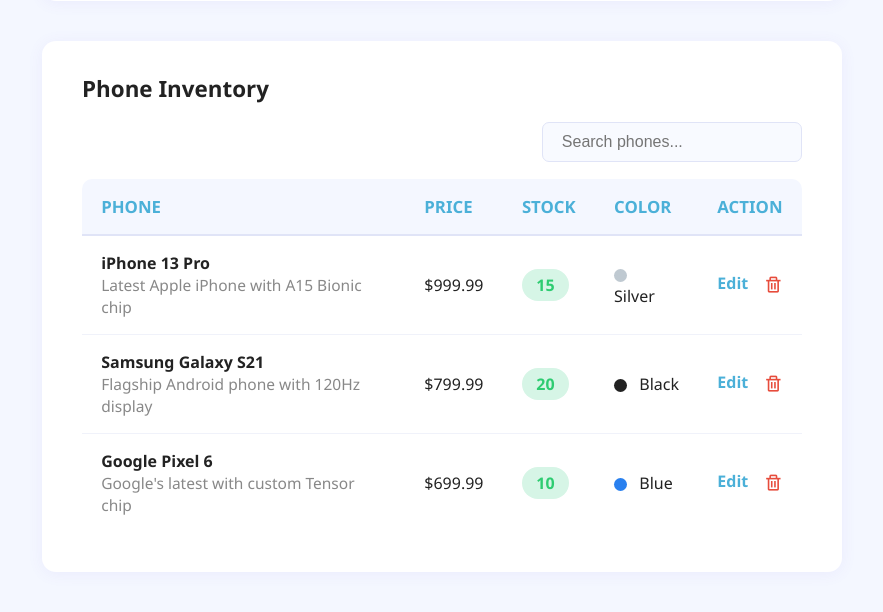
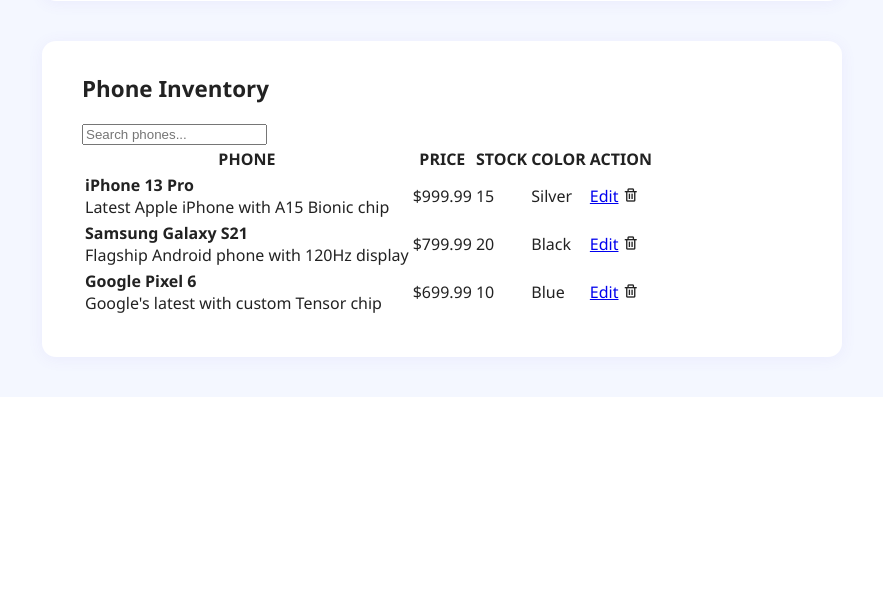
Before and after one commit to MOZFER1/login-php, a PHP site: page /admin-dashboard.html in a window 1280 px wide. Shown: the part 600-1212 px from the top of the page, without its empty margins (198-1081 px from the left). After the commit the page ends 969 px from the top, so only its background shows below. Run offline with PHP 8.4, Linux system fonts and the light colour scheme.

Commit message:
Update admin-dashboard.css

```diff
--- a/admin-dashboard.css
+++ b/admin-dashboard.css
@@ -101,101 +101,3 @@ body {
 .primary-button:hover {
     background:  #4bb0d8;
 }
-.inventory-search-row {
-    display: flex;
-    justify-content: flex-end;
-    margin-bottom: 1.1rem;
-}
-.inventory-search {
-    padding: 0.6rem 1.2rem;
-    border: 1.5px solid #e0e4f7;
-    border-radius: 7px;
-    font-size: 1rem;
-    background: #f8faff;
-    width: 220px;
-}
-.inventory-table-wrapper {
-    overflow-x: auto;
-}
-.inventory-table {
-    width: 100%;
-    border-collapse: collapse;
-    background: #fff;
-    border-radius: 10px;
-    overflow: hidden;
-    font-size: 1rem;
-}
-.inventory-table th, .inventory-table td {
-    padding: 1rem 1.2rem;
-    text-align: left;
-}
-.inventory-table th {
-    background: #f4f7ff;
-    color:  #4bb0d8;
-    font-weight: 700;
-    font-size: 1.05rem;
-    border-bottom: 2px solid #e0e4f7;
-}
-.inventory-table tr:not(:last-child) {
-    border-bottom: 1.5px solid #f0f2fa;
-}
-.inventory-table .desc {
-    color: #888;
-    font-size: 0.97rem;
-}
-.stock-badge {
-    background: #d6f5e6;
-    color: #2ecc71;
-    padding: 0.3rem 0.9rem;
-    border-radius: 999px;
-    font-weight: 600;
-    font-size: 1rem;
-    display: inline-block;
-}
-.color-dot {
-    display: inline-block;
-    width: 13px;
-    height: 13px;
-    border-radius: 50%;
-    margin-right: 0.5rem;
-    vertical-align: middle;
-}
-.color-dot.silver { background: #bfc9d1; }
-.color-dot.black { background: #222; }
-.color-dot.blue { background: #2980ef; }
-.color-dot.white { background: #fff; border: 1px solid #e0e4f7; }
-.edit-link {
-    color:  #4bb0d8;
-    text-decoration: none;
-    font-weight: 600;
-    margin-right: 0.7rem;
-    transition: color 0.2s;
-}
-.edit-link:hover {
-    color: #4bb0d8;
-}
-.delete-icon {
-    color: #e74c3c;
-    cursor: pointer;
-    font-size: 1.2rem;
-    vertical-align: middle;
-    transition: color 0.2s;
-}
-.delete-icon:hover {
-    color: #c0392b;
-}
-@media (max-width: 700px) {
-    .admin-main {
-        padding: 0;
-    }
-    .admin-form-section, .admin-inventory-section {
-        padding: 1.2rem 0.7rem;
-    }
-    .form-row {
-        flex-direction: column;
-        gap: 0.7rem;
-    }
-    .inventory-table th, .inventory-table td {
-        padding: 0.7rem 0.5rem;
-    }
-}
```
